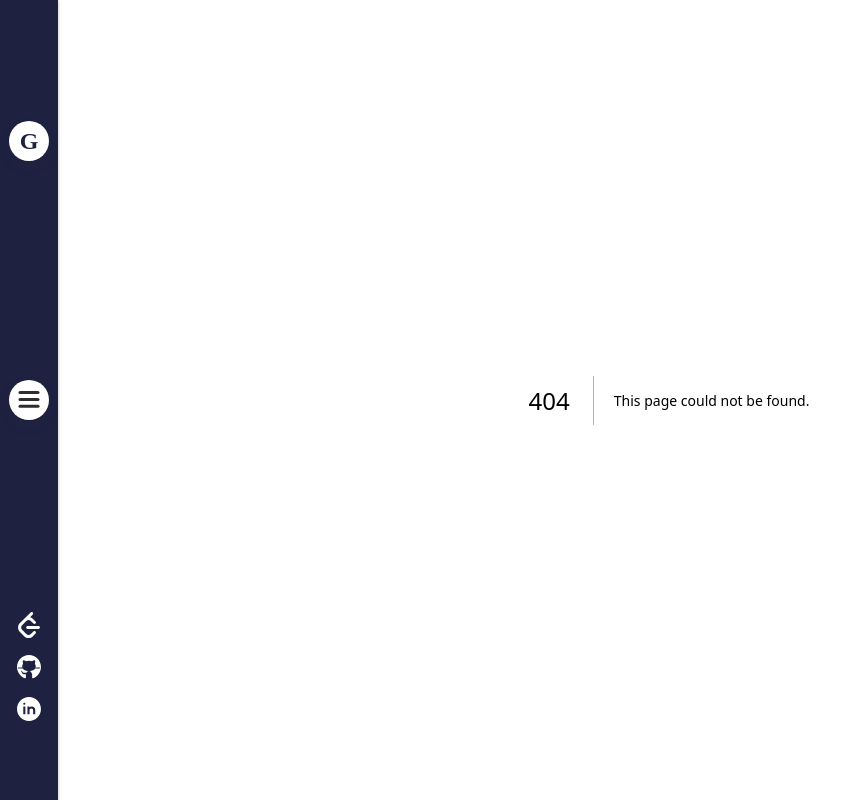
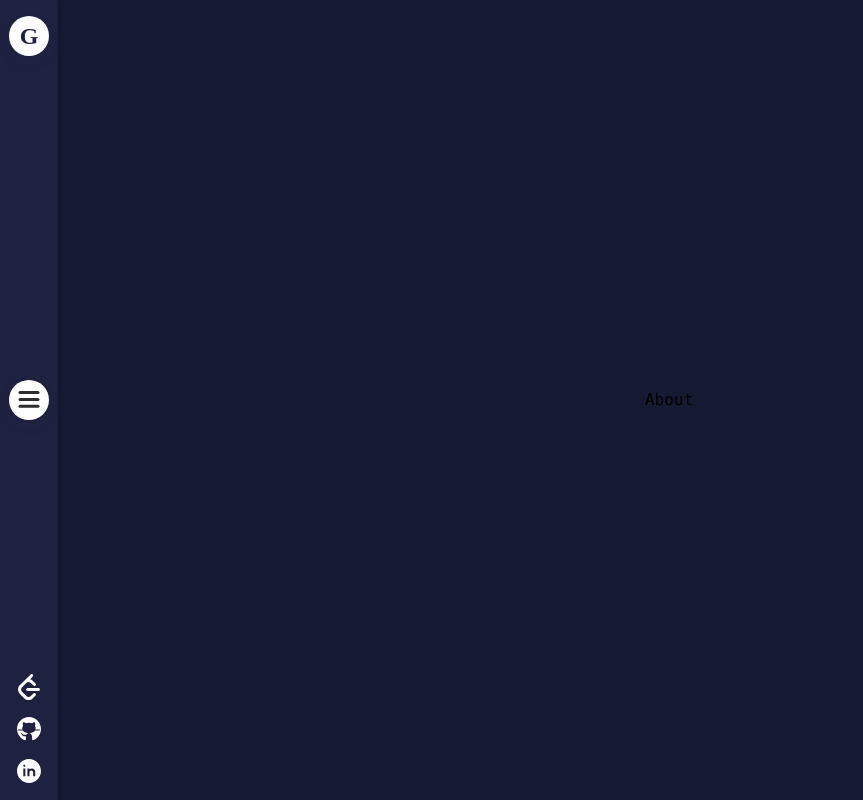
Before and after one commit to Georgeb779/porfolio, a Next.js app: page /about in a window 1280 px wide. Before the commit this address had no page. Shown: the whole page, without its empty margins (0-863 px from the left). Built offline with nearby package versions, Linux system fonts and the light colour scheme.

Commit message:
feat: add about us page and fix some styles

```diff
--- /dev/null
+++ b/src/pages/about.tsx
@@ -0,0 +1,11 @@
+import React from 'react';
+
+export default function about() {
+  return (
+    <div>
+      <div>
+        <h1>About</h1>
+      </div>
+    </div>
+  );
+}
--- a/src/pages/index.tsx
+++ b/src/pages/index.tsx
@@ -1,10 +1,8 @@
-import { NavBar } from '@/components';
-
 const Index = () => {
   return (
     <>
       <div>
-        <NavBar />
+        <h1>Home</h1>
       </div>
     </>
   );
--- a/src/styles/global.scss
+++ b/src/styles/global.scss
@@ -3,7 +3,7 @@
 @tailwind utilities;
 
 body {
-  @apply bg-dark-blue-100;
+  @apply bg-dark-blue-200 font-mono;
   -webkit-text-size-adjust: 100%;
   overflow: hidden;
 }
@@ -12,13 +12,12 @@ input,
 textarea,
 button,
 select,
+div,
 a {
   -webkit-tap-highlight-color: rgba(0, 0, 0, 0);
 }
 
-nav {
-  @apply flex flex-col items-center justify-between bg-dark-blue-200 absolute h-screen w-14;
-}
+
 .background {
   display: flex;
   align-items: center;
```
